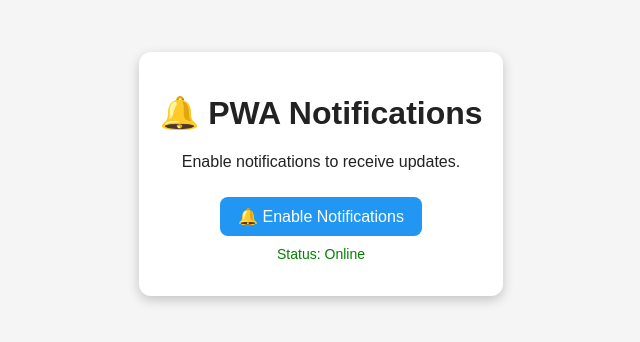
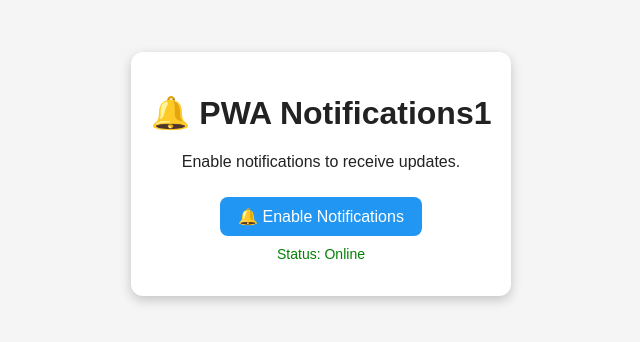
Before and after one commit to Williamlundberg10/william-w.se, a plain HTML site: page web/pwa-app/index.html in a window 1280 px wide. Shown: the part 226-568 px from the top of the page, without its empty margins (319-959 px from the left). Drawn offline with Linux system fonts and the light colour scheme.

Commit message:
Update index.html

```diff
--- a/web/pwa-app/index.html
+++ b/web/pwa-app/index.html
@@ -22,7 +22,7 @@
 </head>
 <body>
   <div class="app">
-    <h1>🔔 PWA Notifications</h1>
+    <h1>🔔 PWA Notifications1</h1>
     <p>Enable notifications to receive updates.</p>
     <button id="enable-notifs">🔔 Enable Notifications</button>
     <p id="status">Status: Offline</p>
```
